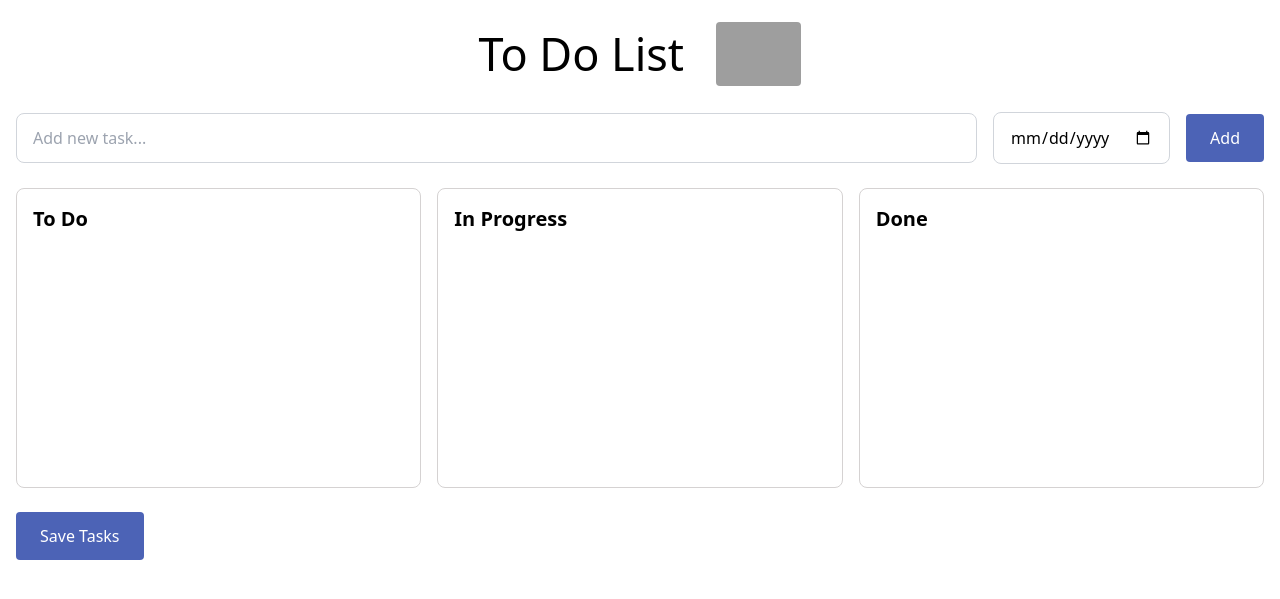
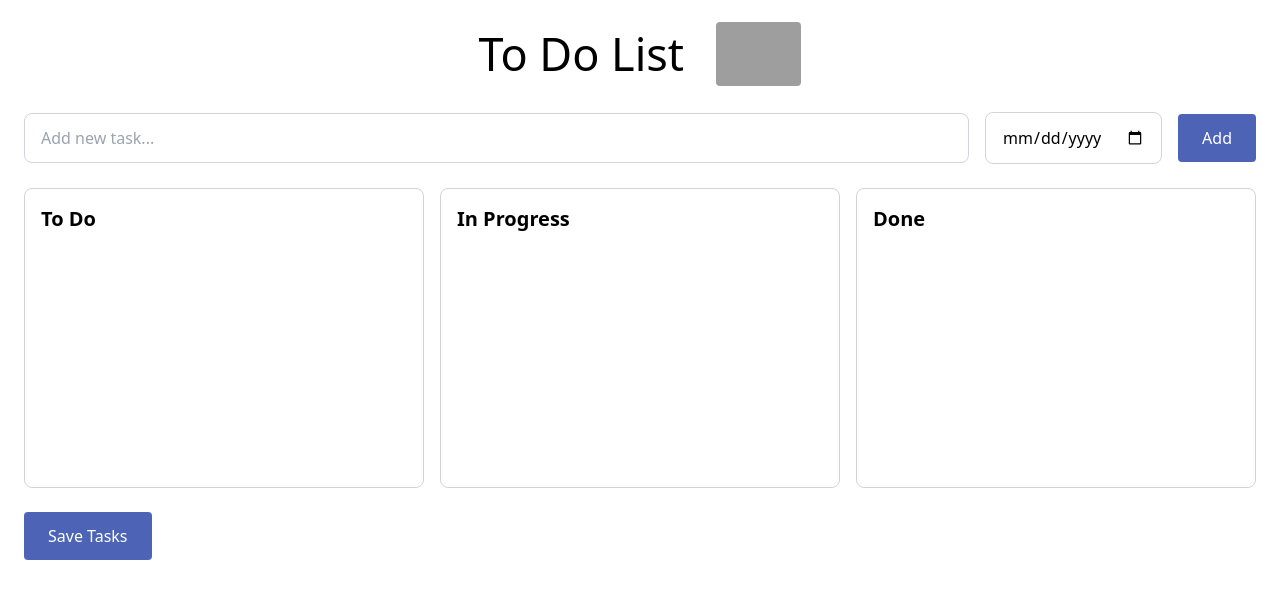
Before and after one commit to ayush3070000000/Simple-Task-Board, a Flask app: page / in a window 1280 px wide. Shown: the top 599 px of the page. Run offline with Flask 3, Linux system fonts and the light colour scheme; data that the repository does not hold is empty; some libraries are stand-ins or nearby versions; grey boxes are pictures that could not be loaded.

Commit message:
Update index.html

```diff
--- a/templates/index.html
+++ b/templates/index.html
@@ -15,7 +15,7 @@
         <img src="https://thumbs.dreamstime.com/b/todo-list-13838958.jpg" alt="To Do List" class="h-16 rounded">
     </div>
 
-    <div class="flex flex-col md:flex-row gap-4 mb-6 items-center justify-between ml-4 mr-4">
+    <div class="flex flex-col md:flex-row gap-4 mb-6 items-center justify-between ml-6 mr-6">
 
         <input
             id="newTaskText"
@@ -37,7 +37,7 @@
 
     </div>
 
-    <div class="flex flex-col md:flex-row gap-4 ml-4 mr-4">
+    <div class="flex flex-col md:flex-row gap-4 ml-6 mr-6">
 
         <div class="column bg-white border border-[#D5D2D2] rounded-lg flex-1 p-4 flex flex-col" data-status="todo">
             <h2 class="text-xl font-semibold mb-4">
@@ -67,7 +67,7 @@
 
     </div>
 
-    <div class="mt-6 flex gap-4 items-center ml-4 mr-4">
+    <div class="mt-6 flex gap-4 items-center ml-6 mr-6">
         <button id="saveTasksBtn" class="px-6 py-3 bg-[#4c63b6] text-white rounded hover:bg-[#3b4a9c] transition">
             Save Tasks
         </button>
```
